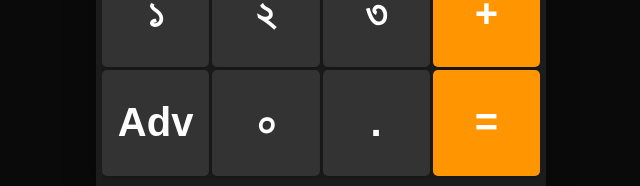
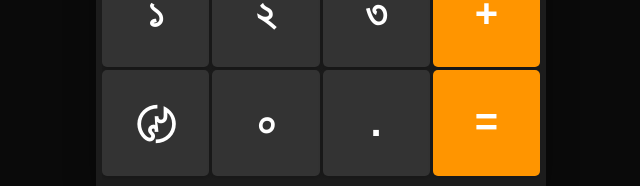
Before and after one commit to Idyllic12/Assamese-Calculator-, a plain HTML site: page index.html in a window 1280 px wide. Shown: the part 614-800 px from the top of the page, 319-959 px from the left. Drawn offline with Linux system fonts and the light colour scheme.

Commit message:
Update index.html

```diff
--- a/index.html
+++ b/index.html
@@ -261,7 +261,7 @@
                 <button onclick="appendNumber('2')">২</button>
                 <button onclick="appendNumber('3')">৩</button>
                 <button onclick="appendOperator('+')">+</button>
-                <button onclick="toggleAdvanced()">Adv</button>
+                <button onclick="toggleAdvanced()">〄</button>
                 <button onclick="appendNumber('0')">০</button>
                 <button onclick="appendPoint()">.</button>
                 <button onclick="calculateResult()" class="equal">=</button>
```
